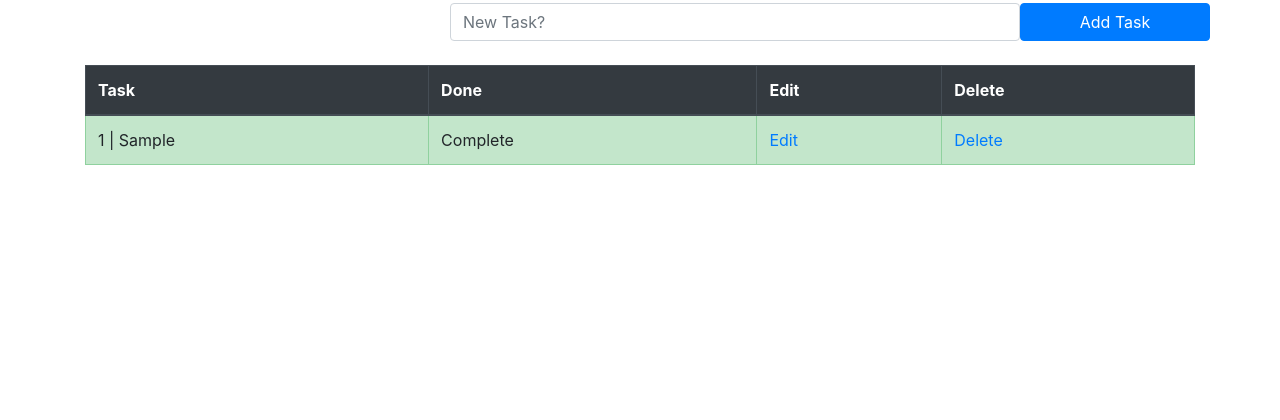
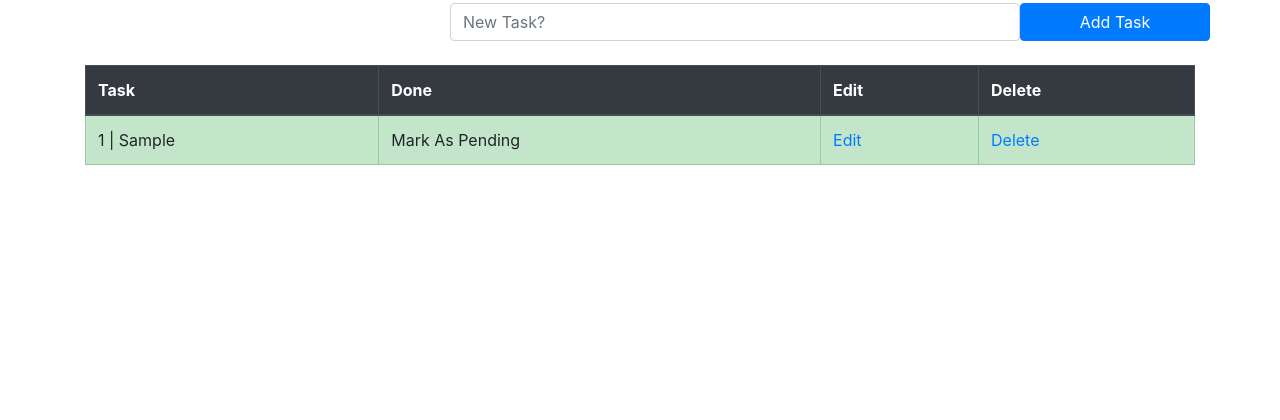
Before and after one commit to yosoycentli/taskmate, a Django app: page /todolist/ in a window 1280 px wide. Shown: the part 347-767 px from the top of the page. Run offline with Django 4.2, Linux system fonts and the light colour scheme; tables that the repository leaves empty hold one stand-in row (values such as "Sample post").

Commit message:
[ADD] Adding Option - Mark Task as Completed

```diff
--- a/taskmate/todolist_app/templates/todolist.html
+++ b/taskmate/todolist_app/templates/todolist.html
@@ -42,14 +42,14 @@
                     {% if obj.done %}
                         <tr class="table-success">
                             <td>{{ obj.id }} | {{ obj.task }}</td>
-                            <td>Complete</td>
+                            <td>Mark As Pending</td>
                             <td><a href="{% url 'edit_task' obj.id %}">Edit</a></td>
                             <td><a href="{% url 'delete_task' obj.id %}">Delete</a></td>
                         </tr>
                         {% else %}
                             <tr>
                                 <td>{{ obj.id }} | {{ obj.task }}</td>
-                                <td>Not complete</td>
+                                <td><a href="{% url 'complete_task' obj.id %}">Mark As Completed</a></td>
                                 <td><a href="{% url 'edit_task' obj.id %}">Edit</a></td>
                                 <td><a href="{% url 'delete_task' obj.id %}">Delete</a></td>
                             </tr>
--- a/taskmate/todolist_app/urls.py
+++ b/taskmate/todolist_app/urls.py
@@ -5,6 +5,7 @@ urlpatterns = [
     path('', views.todolist, name='todolist'),
     path('delete/<task_id>', views.delete_task, name='delete_task'),
     path('edit/<task_id>', views.edit_task, name='edit_task'),
+    path('complete/<task_id>', views.complete_task, name='complete_task'),
     path('contact', views.contact, name='contact'),
     path('about-us', views.about, name='about'),
 ]
--- a/taskmate/todolist_app/views.py
+++ b/taskmate/todolist_app/views.py
@@ -37,6 +37,13 @@ def edit_task(request, task_id):
         task_obj = TaskList.objects.get(pk=task_id)
         return render(request, 'edit.html', {'task_obj': task_obj})
 
+def complete_task(request, task_id):
+    task = TaskList.objects.get(pk=task_id)
+    task.done = True
+    task.save()
+
+    return redirect('todolist')
+
 def contact(request):
     context = {
         'contact_text':"Welcome To Contact Page"
```
